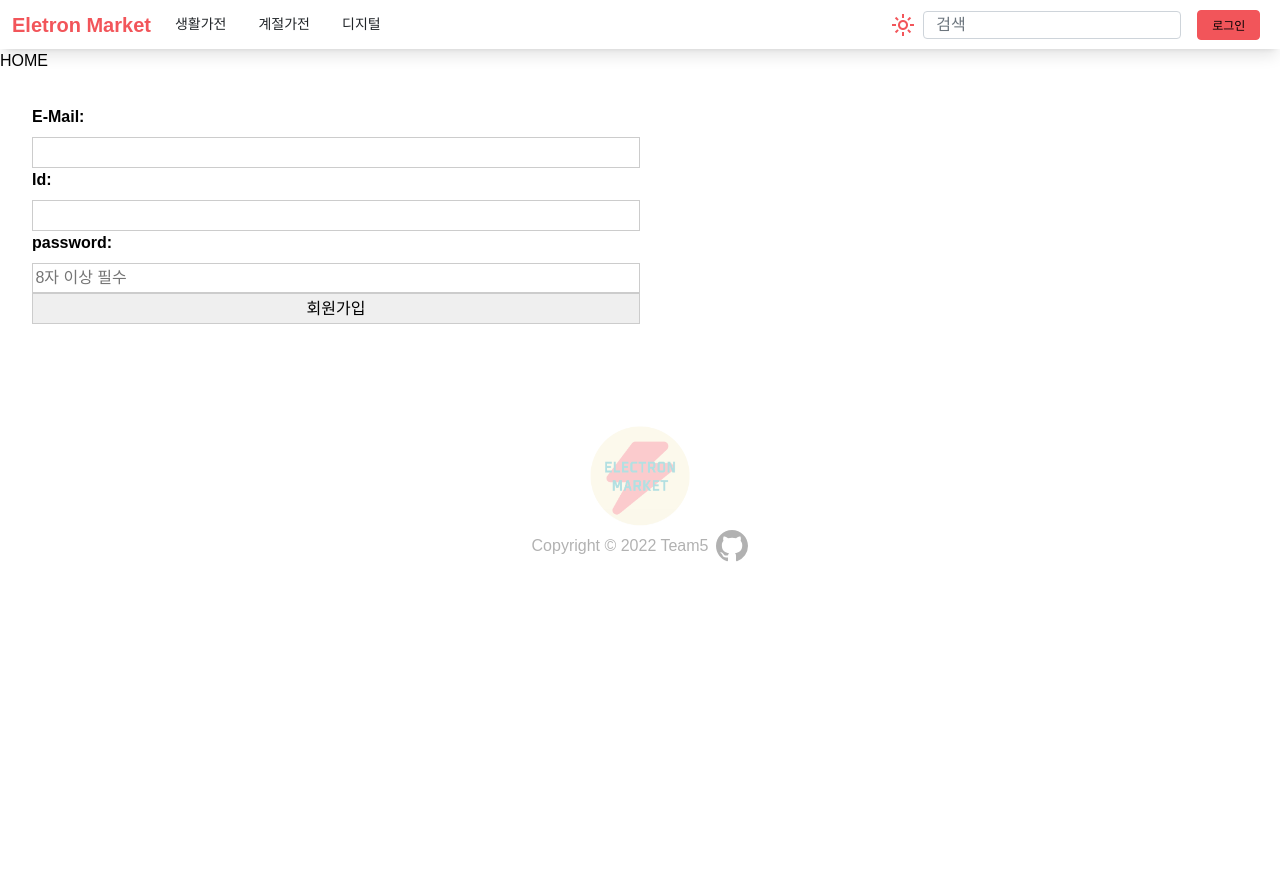
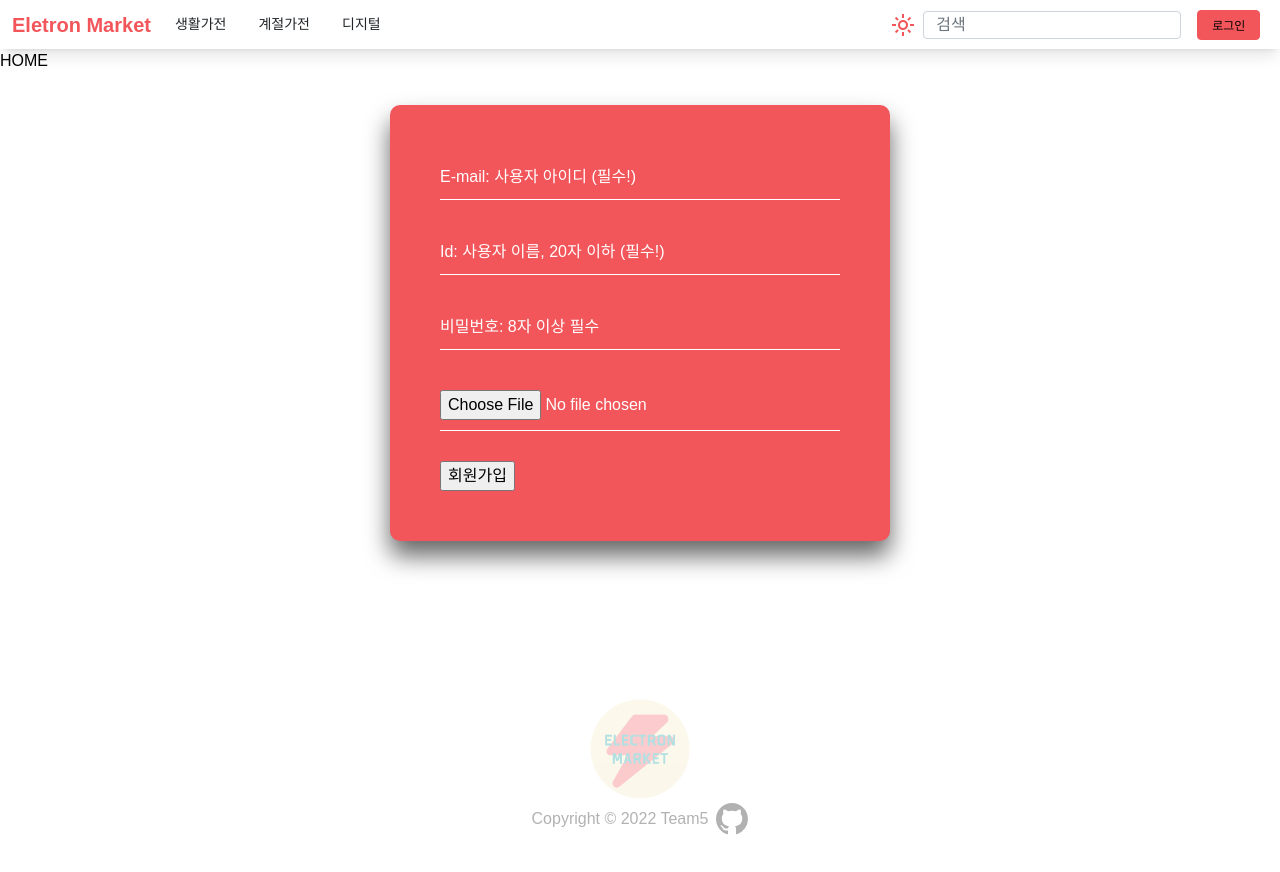
Before and after one commit to 0seo8/Vue_Shop, a Vue app: page /signup in a window 1280 px wide. Shown: the top 872 px of the page. Before the commit the page ends 800 px from the top, so only its background shows below. Built offline with nearby package versions, Linux system fonts and the light colour scheme; no server answers; a web font is replaced by a local one; what vue-sweetalert2 would draw is missing.

Commit message:
form-validation,image

```diff
--- a/src/routes/Login.vue
+++ b/src/routes/Login.vue
@@ -1,19 +1,31 @@
 <template>
   <RouterLink to="/"> HOME </RouterLink>
+  <div class="login-box">
     <form @submit.prevent="submitForm">
-    <div>
-      <label for="name">Email</label>
-      <input id="name" v-model.trim="email" type="email" />
+      <div class="user-box">
+        <label for="name"></label>
+        <input
+          placeholder="Email"
+          id="name"
+          v-model.trim="email"
+          type="email"
+        />
       </div>
-    <div>
-      <label for="ps1">password</label>
-      <input id="ps1" v-model.trim="password" type="password" />
+      <div class="user-box">
+        <label for="ps1"></label>
+        <input
+          placeholder="Password"
+          id="ps1"
+          v-model.trim="password"
+          type="password"
+        />
       </div>
-    <input class="btn btn-primary" type="submit" value="로그인" />
+      <input :disabled="!validated" type="submit" value="로그인" />
     </form>
     <button class="btn btn-primary" @click="$router.push('/signup')">
       회원가입
     </button>
+  </div>
 </template>
 
 <script>
@@ -23,6 +35,11 @@ export default {
       email: "",
       password: "",
     };
+  },
+  computed: {
+    validated() {
+      return this.validateEmail(this.email);
+    },
   },
   methods: {
     async submitForm() {
@@ -34,8 +51,71 @@ export default {
       await this.$store.dispatch("auth/findLocalStorageUser");
       this.$router.push("/mypage");
     },
+    validateEmail(email) {
+      const re =
+        /^([\w\.\_\-])*[a-zA-Z0-9]+([\w\.\_\-])*([a-zA-Z0-9])+([\w\.\_\-])+@([a-zA-Z0-9]+\.)+[a-zA-Z0-9]{2,8}$/;
+      return re.test(email);
+    },
   },
 };
 </script>
 
-<style scoped></style>
+<style scoped lang="scss">
+body {
+  margin: 0;
+  padding: 0;
+  font-family: sans-serif;
+  background: linear-gradient(#141e30, #243b55);
+}
+
+.login-box {
+  position: relative;
+  top: 250px;
+  left: 50%;
+  margin-bottom: 120px;
+  width: 500px;
+  padding: 50px;
+  transform: translate(-50%, -50%);
+  background: #f2555a;
+  box-sizing: border-box;
+  box-shadow: 0 15px 25px rgba(0, 0, 0, 0.6);
+  border-radius: 10px;
+}
+
+.login-box h2 {
+  margin: 0 0 30px;
+  padding: 0;
+  color: #fff;
+  text-align: center;
+}
+
+.login-box .user-box {
+  position: relative;
+}
+
+input::placeholder {
+  color: #fff;
+}
+
+.login-box .user-box input {
+  width: 100%;
+  padding: 10px 0;
+  font-size: 16px;
+  color: #fff;
+  margin-bottom: 30px;
+  border: none;
+  border-bottom: 1px solid #fff;
+  outline: none;
+  background: transparent;
+}
+.login-box .user-box label {
+  position: absolute;
+  top: 0;
+  left: 0;
+  padding: 10px 0;
+  font-size: 16px;
+  color: #fff;
+  pointer-events: none;
+  transition: 0.5s;
+}
+</style>
--- a/src/routes/MyPage.vue
+++ b/src/routes/MyPage.vue
@@ -1,7 +1,9 @@
 <template>
   <div class="my-page-top">
     <div class="profile">
-      <div class="profile-image">프로필사진 : {{ userInfo.profileimg }}</div>
+      <div class="profile-image">
+        프로필사진 : <img :src="userImg" alt="image" />
+      </div>
       <div class="profile-info">
         <p>이메일 : {{ userInfo.email }}</p>
         <p>이름 : {{ userInfo.displayName }}</p>
@@ -97,6 +99,11 @@ export default {
     },
     currentAccounts: function () {
       return this.$store.state.account.currentAccounts;
+    },
+    userImg: function () {
+      console.log("store img123: ", this.$store.state.auth.img);
+
+      return this.$store.state.auth.img;
     },
   },
   created() {
--- a/src/routes/ProfileChange.vue
+++ b/src/routes/ProfileChange.vue
@@ -1,30 +1,45 @@
 <template>
+  <div class="profile-box">
     <form @submit.prevent="submitForm">
-    <div>
+      <div class="user-box">
         <label for="name">New Id: </label>
         <input type="name" id="name" v-model.trim="displayName" />
       </div>
-    <div>
+      <div class="user-box">
         <label for="ps1">Old password: </label>
         <input
           type="password"
           id="ps1"
           v-model.trim="oldPsw"
           placeholder="8자 이상 필수"
+          minlength="8"
         />
       </div>
-    <div>
+      <div class="user-box">
         <label for="ps2">New password: </label>
         <input
           type="password"
           id="ps2"
           v-model.trim="newPsw"
           placeholder="8자 이상 필수"
+          minlength="8"
+        />
+      </div>
+
+      <div class="user-box">
+        <label for="user-profile-picture">프로필 사진</label>
+        <input
+          class="form-input"
+          type="file"
+          id="user-profile-picture"
+          accept=".png, .jpg"
+          @change="selectFile"
         />
       </div>
       <!-- <p v-if="!formIsValid">입력 제대로 하셈.</p> -->
       <input type="submit" value="회원정보 수정" />
     </form>
+  </div>
 </template>
 
 <script>
@@ -34,6 +49,8 @@ export default {
       oldPsw: "",
       newPsw: "",
       displayName: "",
+
+      profileImgBase64: "",
     };
   },
   methods: {
@@ -46,17 +63,44 @@ export default {
         oldPassword: this.oldPsw,
         newPassword: this.newPsw,
         displayName: this.displayName,
+
+        profileImgBase64: this.profileImgBase64,
       };
 
       await this.$store.dispatch("auth/changeProfile", actionPayload);
       this.$router.push("/mypage");
+    },
+
+    selectFile(event) {
+      const { files } = event.target;
+      for (const file of files) {
+        const reader = new FileReader();
+        reader.readAsDataURL(file);
+        reader.addEventListener("load", () => {
+          this.profileImgBase64 = reader.result;
+        });
+      }
     },
   },
 };
 </script>
 
 <style scoped>
-form {
+.profile-box {
+  position: relative;
+  top: 350px;
+  left: 50%;
+  margin-bottom: 120px;
+  width: 500px;
+  padding: 50px;
+  transform: translate(-50%, -50%);
+  background: #f2555a;
+  box-sizing: border-box;
+  box-shadow: 0 15px 25px rgba(0, 0, 0, 0.6);
+  border-radius: 10px;
+}
+
+/* form {
   margin: 1rem;
   padding: 1rem;
 }
@@ -71,7 +115,26 @@ input {
   width: 50%;
   font: inherit;
   border: 1px solid #ccc;
-  padding: 0.15rem;
+  padding: 0.15rem; */
+/* } */
+
+.profile-box .user-box input {
+  width: 100%;
+  padding: 10px 0;
+  font-size: 16px;
+  color: #fff;
+  margin-bottom: 30px;
+  border: none;
+  border-bottom: 1px solid #fff;
+  outline: none;
+  background: transparent;
+}
+.profile-box .user-box label {
+  padding: 10px 0;
+  font-size: 16px;
+  color: #fff;
+  pointer-events: none;
+  transition: 0.5s;
 }
 
 input:focus {
--- a/src/routes/Signup.vue
+++ b/src/routes/Signup.vue
@@ -1,96 +1,163 @@
 <template>
-  <RouterLink to="/">
-    HOME
-  </RouterLink>
+  <RouterLink to="/"> HOME </RouterLink>
+  <div class="login-box">
     <form @submit.prevent="submitForm">
-    <div>
-      <label for="email">E-Mail: </label>
+      <div class="user-box">
+        <label for="email"></label>
         <input
+          placeholder="E-mail: 사용자 아이디 (필수!)"
           id="email"
           v-model.trim="email"
-        type="email" />
+          type="email"
+        />
       </div>
-    <div>
-      <label for="name">Id: </label>
+      <div class="user-box">
+        <label for="name"></label>
         <input
+          placeholder="Id: 사용자 이름, 20자 이하 (필수!)"
           id="name"
           v-model.trim="displayName"
-        type="name" />
+          type="name"
+        />
       </div>
-    <div>
-      <label for="ps1">password: </label>
+      <div class="user-box">
+        <label for="ps1"></label>
         <input
           id="ps1"
           v-model.trim="psw"
           type="password"
-        placeholder="8자 이상 필수" />
+          placeholder="비밀번호: 8자 이상 필수"
+        />
       </div>
-    <p v-if="!formIsValid">
-      입력 제대로 하셈.
-    </p>
+
+      <div class="user-box">
+        <label for="user-profile-picture"></label>
         <input
-      type="submit"
-      value="회원가입" />
+          class="form-input"
+          type="file"
+          id="user-profile-picture"
+          accept=".png, .jpg"
+          @change="selectfile"
+        />
+      </div>
+      <p v-if="!formIsValid">입력 제대로 하셈.</p>
+      <input type="submit" value="회원가입" />
     </form>
+  </div>
 </template>
 
 <script>
-import Login from './Login.vue'
+import Login from "./Login.vue";
 export default {
   components: {
     Login,
   },
   data() {
     return {
-      email: '',
-      psw: '',
-      displayName: '',
+      email: "",
+      psw: "",
+      displayName: "",
       formIsValid: true,
+
+      profileImgBase64: null,
+    };
+  },
+  methods: {
+    selectfile(event) {
+      // console.log(event)
+      // const files= event.target.files
+      const { files } = event.target;
+      for (const file of files) {
+        const reader = new FileReader();
+        reader.readAsDataURL(file);
+        reader.addEventListener("load", () => {
+          this.profileImgBase64 = reader.result;
+        });
       }
     },
-  methods: {
     async submitForm() {
-      this.formIsValid = true
+      this.formIsValid = true;
       if (
-        this.email === '' ||
-        !this.email.includes('@') ||
+        this.email === "" ||
+        !this.email.includes("@") ||
         this.psw.length < 6
       ) {
-        this.formIsValid = false
-        return
+        this.formIsValid = false;
+        return;
       }
 
       const actionPayload = {
         email: this.email,
         password: this.psw,
         displayName: this.displayName,
-      }
 
-      await this.$store.dispatch('auth/signup', actionPayload)
-      this.$router.push('/login')
+        profileImgBase64: this.profileImgBase64,
+      };
+
+      await this.$store.dispatch("auth/signup", actionPayload);
+      this.$router.push("/login");
     },
   },
-}
+};
 </script>
 
 <style scoped>
-form {
-  padding-top: 80px;
-  margin: 1rem;
-  padding: 1rem;
+body {
+  margin: 0;
+  padding: 0;
+  font-family: sans-serif;
+  background: linear-gradient(#141e30, #243b55);
 }
 
-label {
-  font-weight: bold;
-  margin-bottom: 0.5rem;
-  display: block;
+.login-box {
+  position: relative;
+  top: 250px;
+  left: 50%;
+  margin-bottom: 120px;
+  width: 500px;
+  padding: 50px;
+  transform: translate(-50%, -50%);
+  background: #f2555a;
+  box-sizing: border-box;
+  box-shadow: 0 15px 25px rgba(0, 0, 0, 0.6);
+  border-radius: 10px;
 }
 
-input {
-  width: 50%;
-  font: inherit;
-  border: 1px solid #ccc;
-  padding: 0.15rem;
+.login-box h2 {
+  margin: 0 0 30px;
+  padding: 0;
+  color: #fff;
+  text-align: center;
+}
+
+.login-box .user-box {
+  position: relative;
+}
+
+input::placeholder {
+  color: #fff;
+}
+
+.login-box .user-box input {
+  width: 100%;
+  padding: 10px 0;
+  font-size: 16px;
+  color: #fff;
+  margin-bottom: 30px;
+  border: none;
+  border-bottom: 1px solid #fff;
+  outline: none;
+  background: transparent;
+}
+.login-box .user-box label {
+  position: absolute;
+  top: 0;
+  left: 0;
+  padding: 10px 0;
+  font-size: 16px;
+  color: #fff;
+  pointer-events: none;
+  transition: 0.5s;
 }
 
 input:focus {
```
Also changed, not shown: src/store/auth.js (+127 -92 lines), 2 other files (tests, documents, lock files or other folders). Lines whose indentation alone changed are shown as unchanged.
